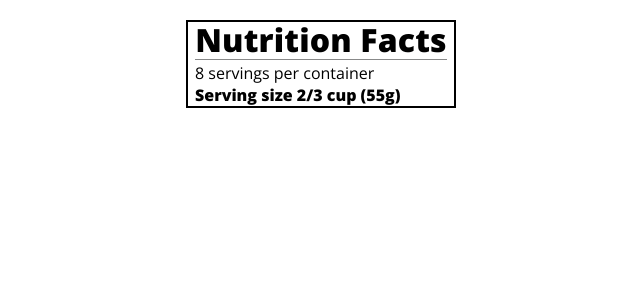
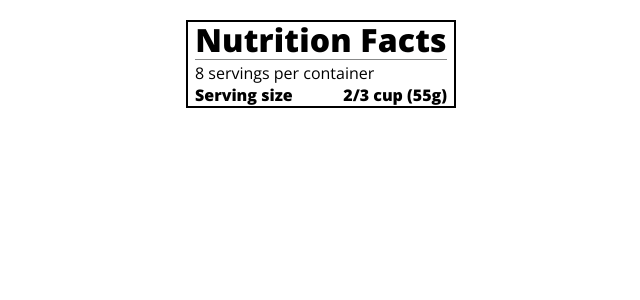
Before and after one commit to rookiejj9/web_project, a Flask app: page /practise4 in a window 1280 px wide. Shown: the top 300 px of the page, without its empty margins (319-959 px from the left). Run offline with Flask 3, Linux system fonts and the light colour scheme.

Commit message:
步骤25

```diff
--- a/app.py
+++ b/app.py
@@ -8,17 +8,21 @@ app.run(debug=True)
 def practice1_html():  # put application's code here
     return render_template('practise1/practise1.html')
 
+
 @app.route('/practise2')
 def practice2_html():  # put application's code here
     return render_template('practise2/practise2.html')
+
 
 @app.route('/practise3')
 def practice3_html():  # put application's code here
     return render_template('practise3/practise3.html')
 
+
 @app.route('/practise4')
 def practice4_html():
     return render_template('practise4/practise4.html')
 
+
 if __name__ == '__main__':
     app.run()
--- a/static/practise4/practise4.css
+++ b/static/practise4/practise4.css
@@ -25,6 +25,8 @@ h1 {
 
 p {
     margin: 0;
+    display: flex;
+    justify-content: space-between;
 }
 
 .divider {
--- a/templates/practise4/practise4.html
+++ b/templates/practise4/practise4.html
@@ -8,10 +8,15 @@
   </head>
   <body>
     <div class="label">
-        <h1 class="bold">Nutrition Facts</h1>
+        <header>
+            <h1 class="bold">Nutrition Facts</h1>
         <div class="divider"></div>
         <p>8 servings per container</p>
-        <p class="bold">Serving size 2/3 cup (55g)</p>
+        <p class="bold">
+            Serving size
+            <span> 2/3 cup (55g)</span>
+        </p>
+        </header>
     </div>
   </body>
 </html>
```
